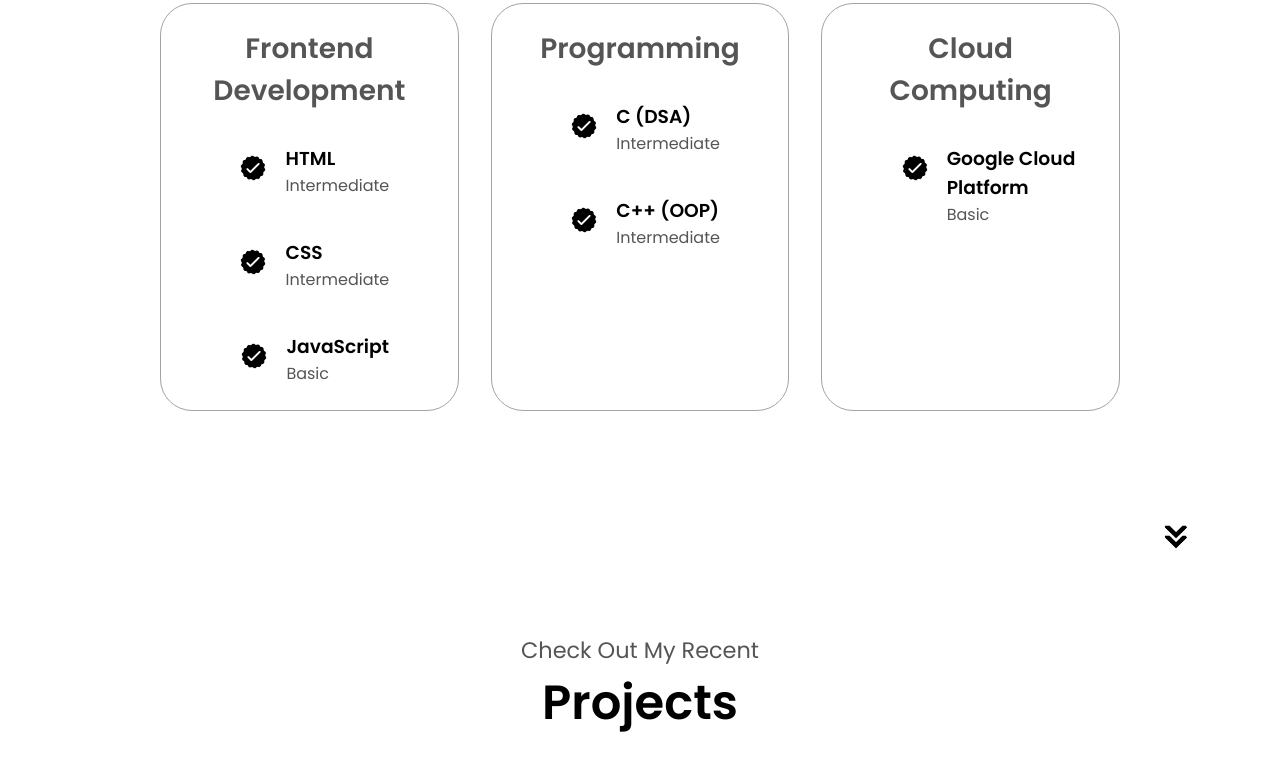
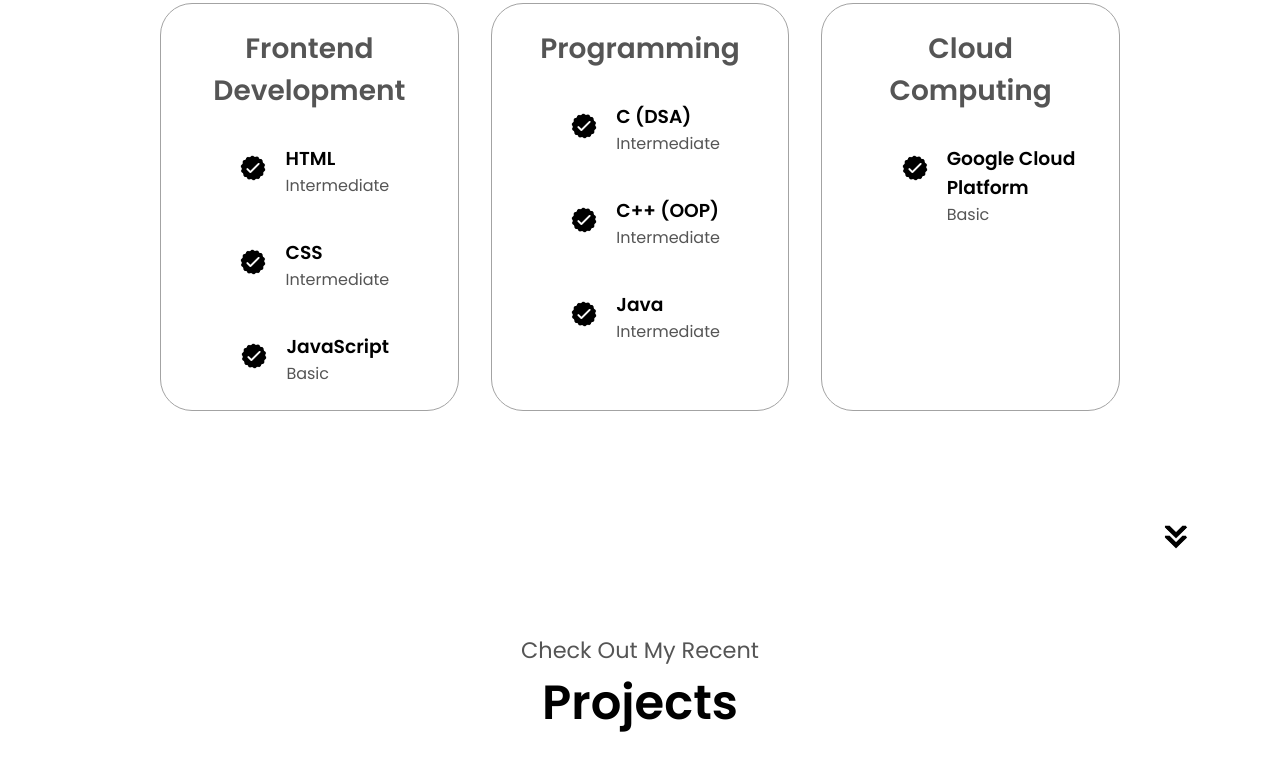
Before and after one commit to Tanbir03/portfolio, a plain HTML site: page index.html in a window 1280 px wide. Shown: the part 1831-2599 px from the top of the page. Drawn offline with Linux system fonts and the light colour scheme.

Commit message:
Update index.html

```diff
--- a/index.html
+++ b/index.html
@@ -170,6 +170,16 @@
                                 <h3>C++ (OOP)</h3>
                                 <p>Intermediate</p>
                             </div>
+                        </article>
+                        <article>
+                            <img src="./assets/checkmark.png" alt="ecperience icon"
+                            class="icon"
+                            />
+                            <div>
+                                <h3>Java</h3>
+                                <p>Intermediate</p>
+                            </div>
+                        </article>
                     </div>
                 </div>
                 <div class="details-container">
```
